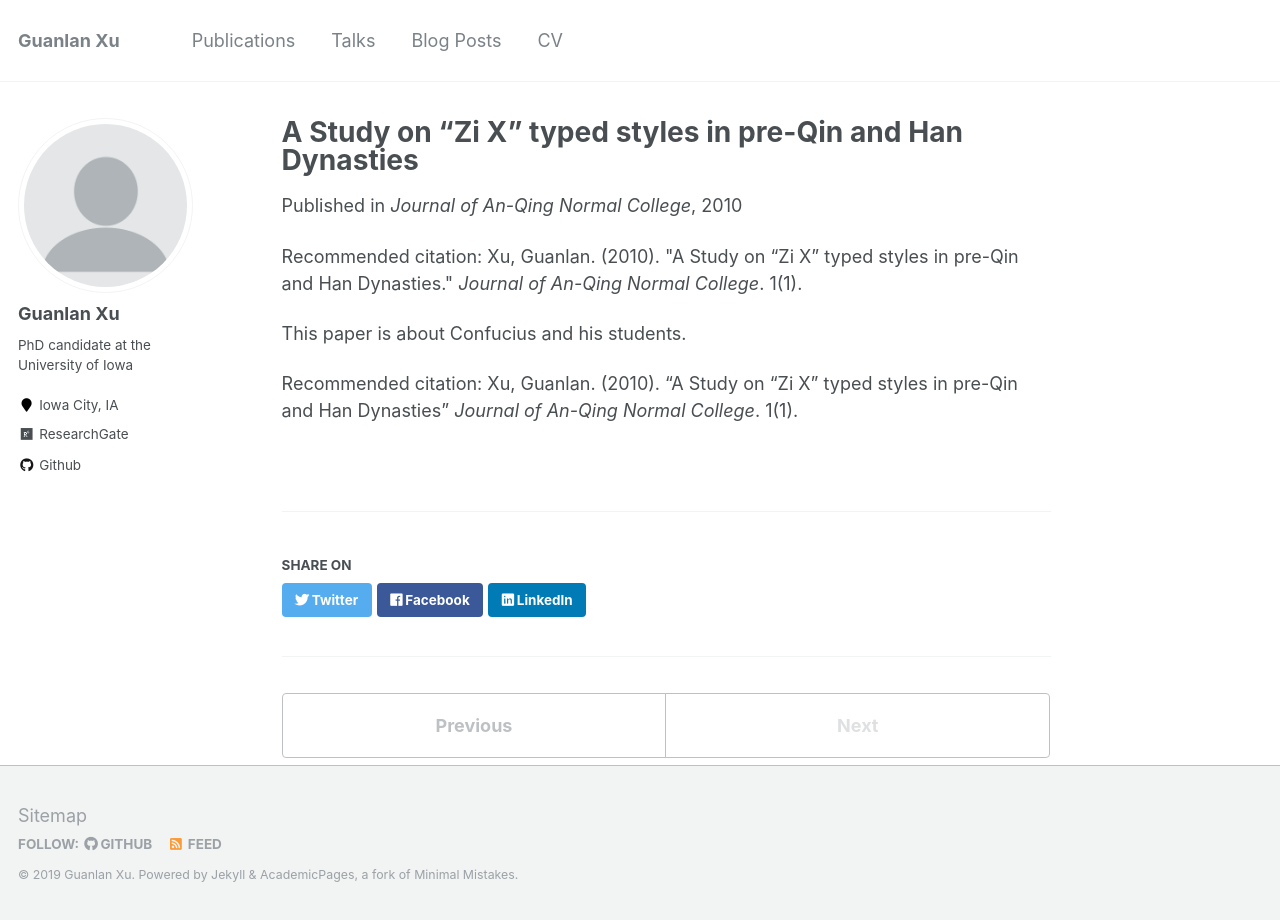
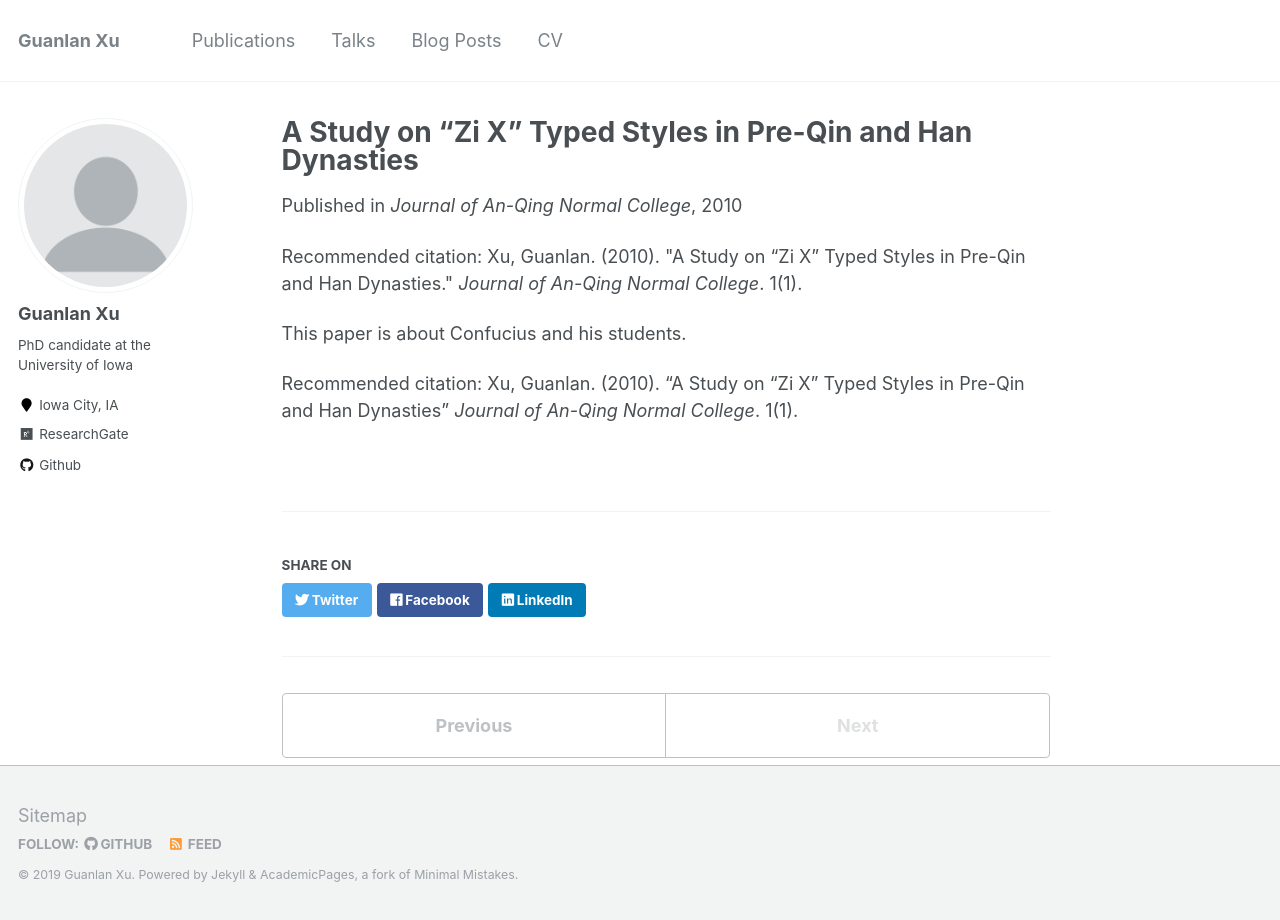
Before and after one commit to guanlanxu/guanlanxu.github.io, a Jekyll site: the page built from _publications/2010-10-01-paper-zi.md, in a window 1280 px wide. Built offline with Jekyll 4.4.1, drawn with Linux system fonts in a browser that asks for light colours.

```diff
--- a/_publications/2010-10-01-paper-zi.md
+++ b/_publications/2010-10-01-paper-zi.md
@@ -1,14 +1,14 @@
 ---
-title: "A Study on “Zi X” typed styles in pre-Qin and Han Dynasties"
+title: "A Study on “Zi X” Typed Styles in Pre-Qin and Han Dynasties"
 collection: publications
 permalink: /publication/2010-10-01-paper-zi
 excerpt: 'This paper is about Confucius and his students.'
 date: 2010-10-01
 venue: 'Journal of An-Qing Normal College'
-citation: 'Xu, Guanlan. (2010). &quot;A Study on “Zi X” typed styles in pre-Qin and Han Dynasties.&quot; <i>Journal of An-Qing Normal College</i>. 1(1).'
+citation: 'Xu, Guanlan. (2010). &quot;A Study on “Zi X” Typed Styles in Pre-Qin and Han Dynasties.&quot; <i>Journal of An-Qing Normal College</i>. 1(1).'
 ---
 
 
 This paper is about Confucius and his students.
 
-Recommended citation: Xu, Guanlan. (2010). "A Study on “Zi X” typed styles in pre-Qin and Han Dynasties" <i>Journal of An-Qing Normal College</i>. 1(1).
+Recommended citation: Xu, Guanlan. (2010). "A Study on “Zi X” Typed Styles in Pre-Qin and Han Dynasties" <i>Journal of An-Qing Normal College</i>. 1(1).
```
